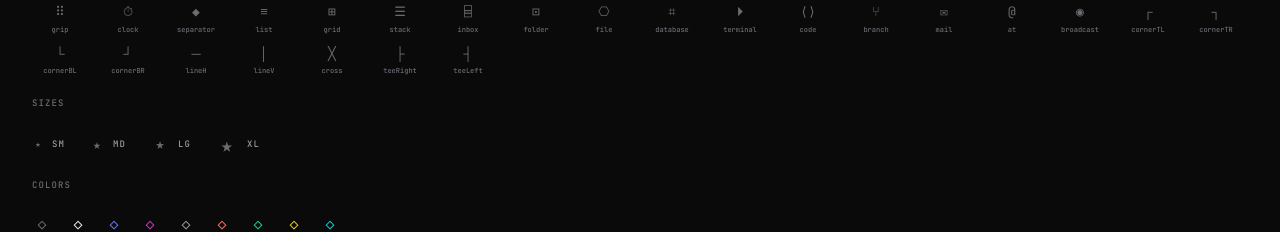
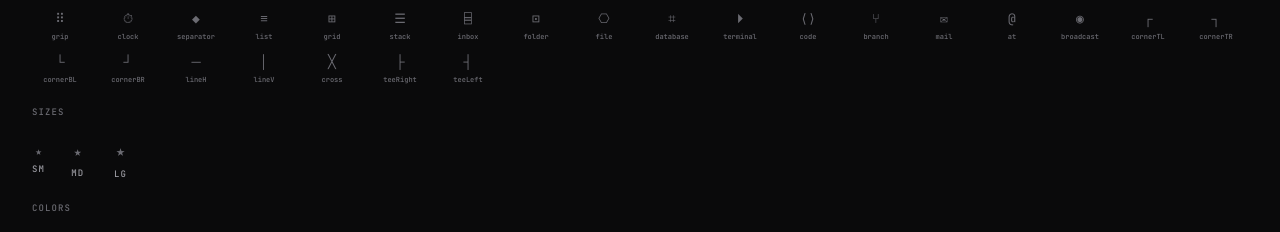
Before and after one commit to hendrikkels/basecamp, a Next.js app: page /design-system in a window 1280 px wide. Shown: the part 1960-2192 px from the top of the page. Built offline with nearby package versions, Linux system fonts and the light colour scheme.

Commit message:
corrections to buttons

```diff
--- a/src/app/design-system/page.tsx
+++ b/src/app/design-system/page.tsx
@@ -331,21 +331,17 @@ export default function DesignSystem() {
 
             <Text size="micro" color="dim">Sizes</Text>
             <Stack direction="horizontal" gap="5" align="center">
-              <Stack direction="horizontal" gap="2" align="center">
+              <Stack direction="vertical" gap="2" align="center">
                 <Icon name="star" size="sm" />
                 <Text size="micro" color="muted">sm</Text>
               </Stack>
-              <Stack direction="horizontal" gap="2" align="center">
+              <Stack direction="vertical" gap="2" align="center">
                 <Icon name="star" size="md" />
                 <Text size="micro" color="muted">md</Text>
               </Stack>
-              <Stack direction="horizontal" gap="2" align="center">
+              <Stack direction="vertical" gap="2" align="center">
                 <Icon name="star" size="lg" />
                 <Text size="micro" color="muted">lg</Text>
-              </Stack>
-              <Stack direction="horizontal" gap="2" align="center">
-                <Icon name="star" size="xl" />
-                <Text size="micro" color="muted">xl</Text>
               </Stack>
             </Stack>
 
--- a/src/components/custom/Button/Button.module.css
+++ b/src/components/custom/Button/Button.module.css
@@ -158,7 +158,7 @@
 /* Sizes */
 .sm {
   height: 28px;
-  font-size: var(--fs-micro);
+  font-size: var(--fs-body-sm);
   padding: 0 10px;
 }
 
@@ -170,7 +170,7 @@
 
 .lg {
   height: 44px;
-  font-size: var(--fs-body);
+  font-size: var(--fs-body-lg);
   padding: 0 20px;
 }
 
--- a/src/components/custom/Button/Button.tsx
+++ b/src/components/custom/Button/Button.tsx
@@ -39,8 +39,8 @@ const sizeClasses: Record<ButtonSize, string> = {
 
 const iconSizeMap: Record<ButtonSize, "sm" | "md" | "lg"> = {
   sm: "sm",
-  md: "sm",
-  lg: "md",
+  md: "md",
+  lg: "lg",
 };
 
 export const Button = React.forwardRef<HTMLButtonElement, ButtonProps>(
--- a/src/components/custom/Icon/Icon.module.css
+++ b/src/components/custom/Icon/Icon.module.css
@@ -9,10 +9,9 @@
   font-variant-emoji: text;
 }
 
-.sm { width: 12px; height: 12px; font-size: var(--fs-micro); }
-.md { width: 16px; height: 16px; font-size: var(--fs-body); }
+.sm { width: 15; height: 15; font-size: var(--fs-body-sm); }
+.md { width: 17.5px; height: 17.5px; font-size: var(--fs-body); }
 .lg { width: 20px; height: 20px; font-size: var(--fs-body-lg); }
-.xl { width: 24px; height: 24px; font-size: 20px; }
 
 .colorDefault { color: var(--dim); }
 .colorText { color: var(--text); }
--- a/src/components/custom/Icon/Icon.tsx
+++ b/src/components/custom/Icon/Icon.tsx
@@ -124,7 +124,7 @@ const ICONS = {
 } as const;
 
 export type IconName = keyof typeof ICONS;
-export type IconSize = "sm" | "md" | "lg" | "xl";
+export type IconSize = "sm" | "md" | "lg";
 export type IconColor = "default" | "text" | "primary" | "secondary" | "muted" | "danger" | "success" | "warn" | "info";
 
 export interface IconProps {
@@ -138,7 +138,6 @@ const sizeClasses: Record<IconSize, string> = {
   sm: styles.sm,
   md: styles.md,
   lg: styles.lg,
-  xl: styles.xl,
 };
 
 const colorClasses: Record<IconColor, string> = {
```
